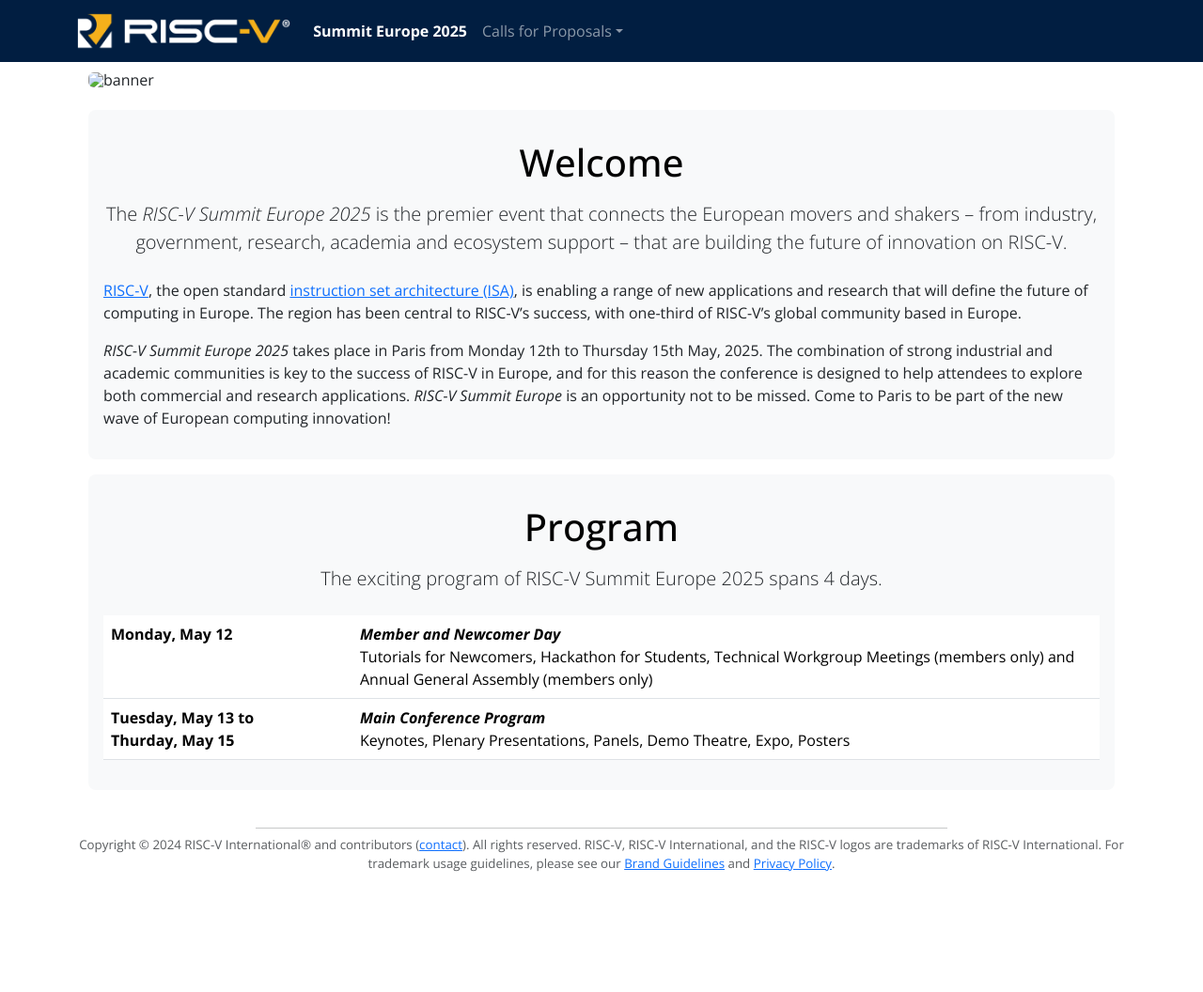
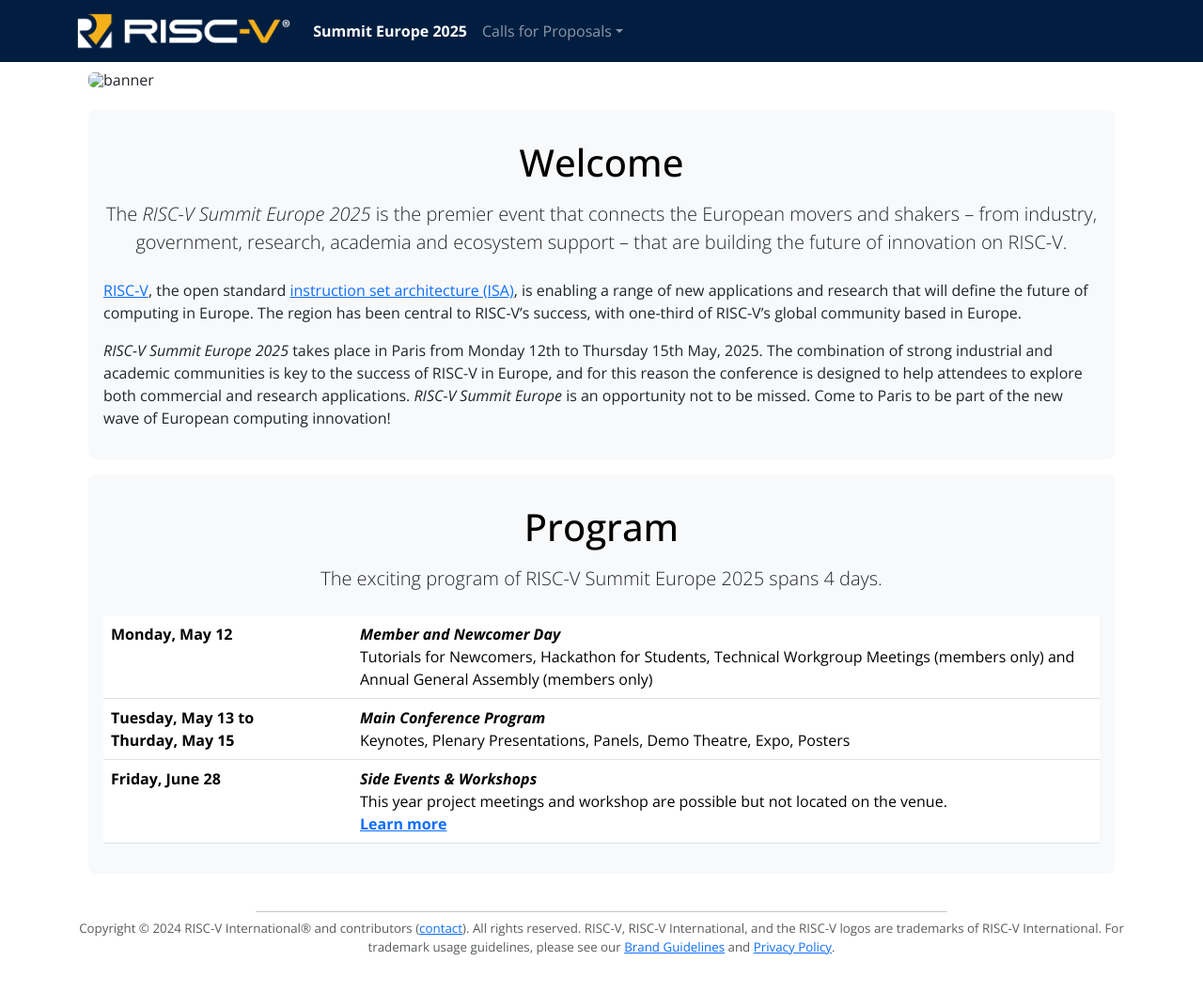
Before and after one commit to riscv-europe/summit-website-development, a Jekyll site: the page built from summit/2025/index.md, in a window 1280 px wide and 1059 px high. Shown: the top 1056 px of the window at 94% size. Built offline with Jekyll 4.4.1, drawn with Linux system fonts in a browser that asks for light colours.

Commit message:
Add: mention of the side event to be hosted elsewhere.

```diff
--- a/summit/2025/index.md
+++ b/summit/2025/index.md
@@ -49,11 +49,11 @@
 	  <!-- <br /><a href="conference"><b>Learn more</b></a> -->
 	  </td>
   </tr>
-  <!-- <tr> -->
-  <!--   <td><b>Friday, June 28</b></td> -->
-  <!--   <td><b><i>Side Events & Workshops</i></b><br />Meetings and Dissemination of Projects<br /><a -->
-  <!--       href="sideevents"><b>Learn more</b></a></td> -->
-  <!-- </tr> -->
+  <tr>
+    <td><b>Friday, June 28</b></td>
+    <td><b><i>Side Events & Workshops</i></b><br />This year project meetings and workshop are possible but not located on the venue.<br /><a
+        href="inria"><b>Learn more</b></a></td>
+  </tr>
 </table>
 
 {% include jumboboxend.html %}
```
